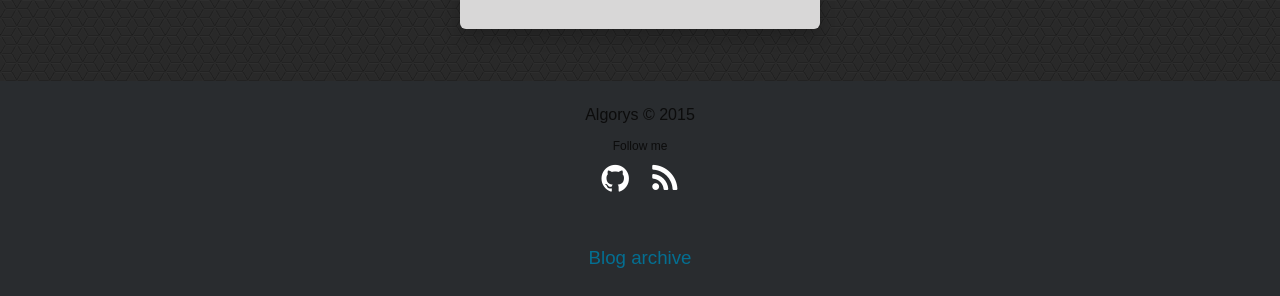
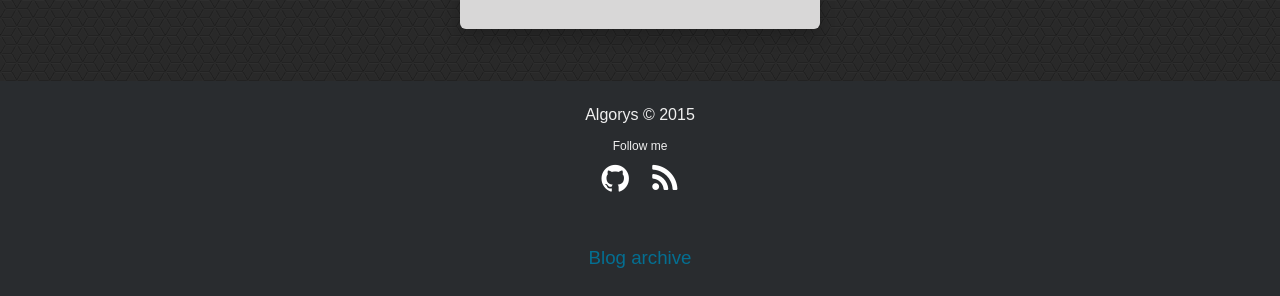
Before and after one commit to algorys/sysadmin, a Jekyll site: the page built from index.html, in a window 1280 px wide and 1400 px high, scrolled down 375 px. Shown: the part 1101-1397 px from the top of the window. Built offline with Jekyll 4.4.1, drawn with Linux system fonts in a browser that asks for light colours.

Commit message:
Change color footer

```diff
--- a/css/theme.scss
+++ b/css/theme.scss
@@ -259,6 +259,7 @@ nav.shrink .navbar-toggle {
   left: 0;
   width: 100%;
   position: absolute;
+  color: #f0f0f0;
 }
 
 
```
